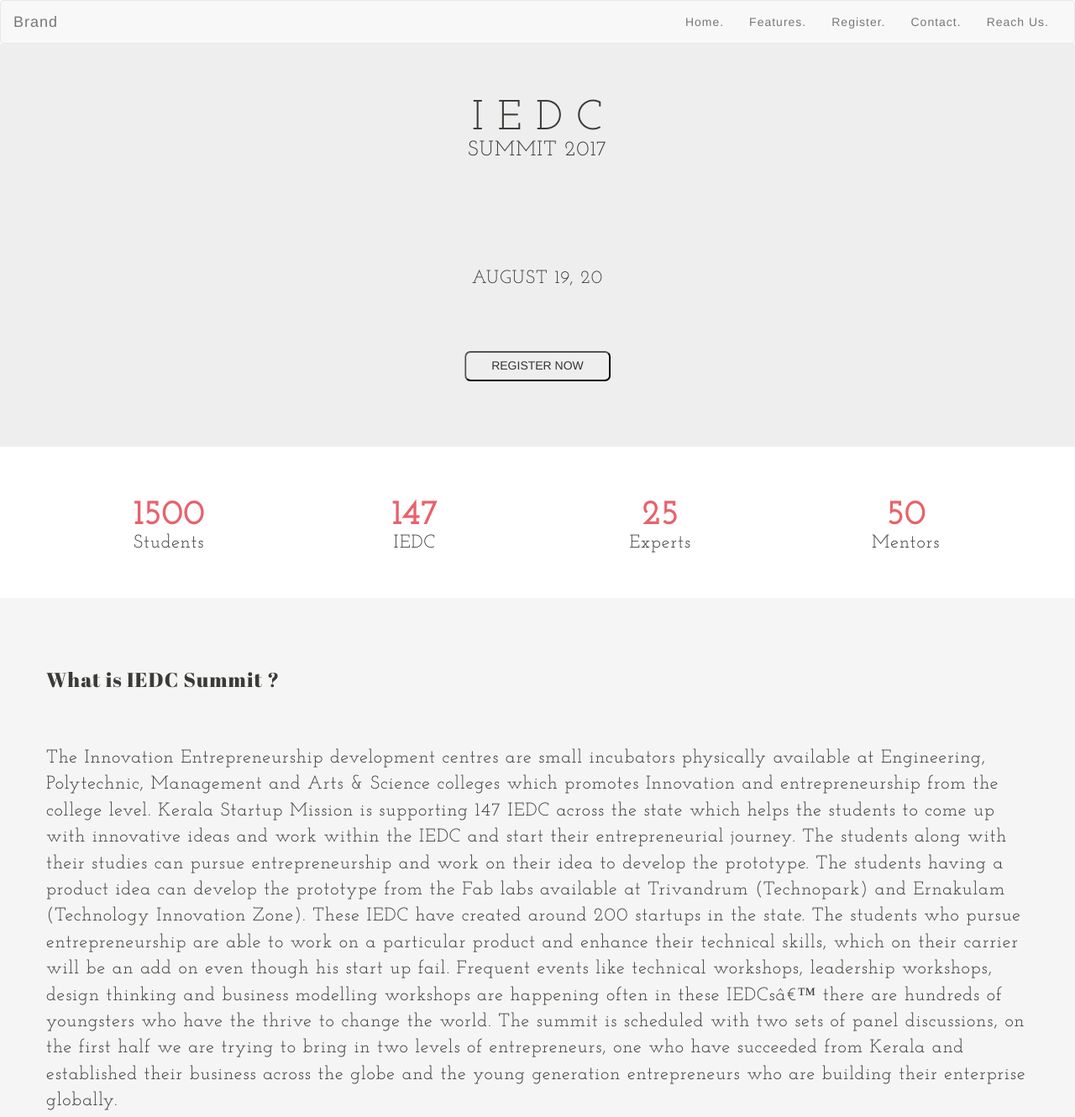
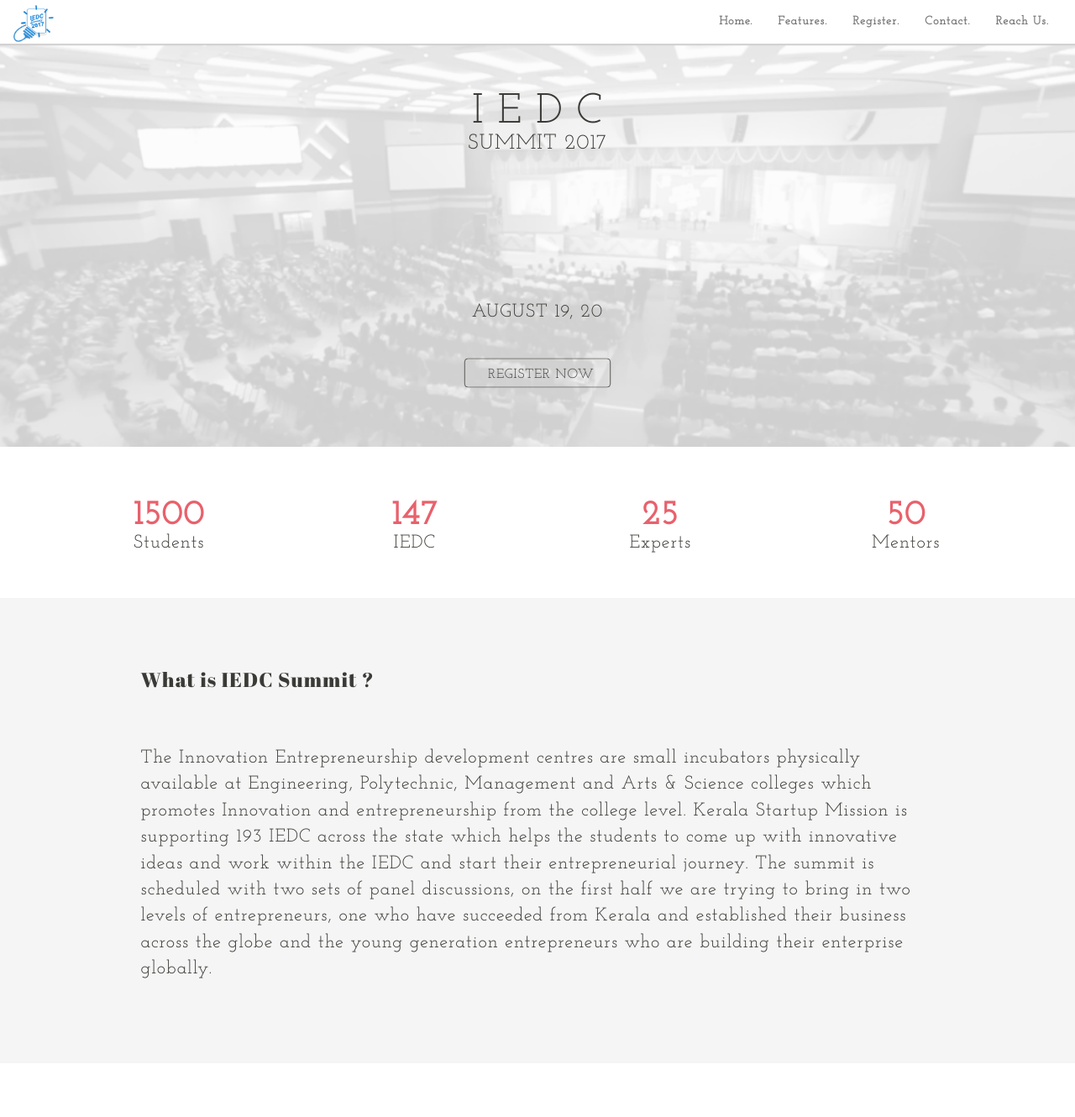
Before and after one commit to shakirullahi/iedc-summit-2017, a plain HTML site: page index.html in a window 1280 px wide. Shown: the top 1330 px of the page at 84% size. Drawn offline with nearby package versions, Linux system fonts and the light colour scheme; files whose address does not match are found by name.

Commit message:
changed the logo and added and svg

```diff
--- a/index.html
+++ b/index.html
@@ -30,7 +30,7 @@
         <span class="icon-bar"></span>
         <span class="icon-bar"></span>
       </button>
-      <a class="navbar-brand" href="#">Brand</a>
+      <a class="navbar-brand" href="#"> <img  class="img-responsive" src="/assets/logo.png" alt="logo"></a>
     </div>
 
     <!-- Collect the nav links, forms, and other content for toggling -->
@@ -56,7 +56,28 @@
       <h3 id="">SUMMIT 2017</h3>
       </div>
       <p id="date">AUGUST 19, 20</p>
-      <input type="SUBMIT" class="pinkbutton" name="SUBMIT" value="REGISTER NOW"></input>
+      <a href="">
+
+
+  <svg id="register" width="219px" height="44px" viewBox="0 0 219 44" version="1.1" xmlns="http://www.w3.org/2000/svg" xmlns:xlink="http://www.w3.org/1999/xlink">
+      <!-- Generator: Sketch 43.1 (39012) - http://www.bohemiancoding.com/sketch -->
+      <desc>Created with Sketch.</desc>
+      <defs></defs>
+      <g id="Page-1" stroke="none" stroke-width="1" fill="none" fill-rule="evenodd">
+          <g id="Desktop" transform="translate(-402.000000, -418.000000)">
+              <g id="first-continer" transform="translate(0.000000, 73.000000)">
+                  <g id="register-now" transform="translate(402.000000, 345.000000)">
+                      <rect id="Rectangle-2" stroke="#3A3B36" x="0.5" y="0.5" width="218" height="43" rx="5"></rect>
+                      <text id="REGISTER-NOW" font-family="JosefinSlab, Josefin Slab" font-size="20" font-weight="normal" fill="#3A3B36">
+                          <tspan x="35.48" y="29">REGISTER NOW</tspan>
+                      </text>
+                  </g>
+              </g>
+          </g>
+      </g>
+  </svg>
+      </a>
+      <!--<input type="SUBMIT" class="pinkbutton" name="SUBMIT" value="REGISTER NOW"> </input> -->
     </div>
     <!-- first container ends here-->
     <!-- second container starts here-->
@@ -71,13 +92,13 @@
 <!-- second container ends here-->
 <!-- third container starts here-->
     <div class="container-fluid" id="thirdcontainer">
-      <div class="container">
-      <div class="row"><h3>What is IEDC Summit ?</h3>
-      <p>The Innovation Entrepreneurship development centres are small incubators physically available at Engineering, Polytechnic, Management and Arts & Science colleges which promotes Innovation and entrepreneurship from the college level. Kerala Startup Mission is supporting 147 IEDC across the state which helps the students to come up with innovative ideas and work within the IEDC and start their entrepreneurial journey.
-
-The students along with their studies can pursue entrepreneurship and work on their idea to develop the prototype. The students having a product idea can develop the prototype from the Fab labs available at Trivandrum (Technopark) and Ernakulam (Technology Innovation Zone). These IEDC have created around 200 startups in the state. The students who pursue entrepreneurship are able to work on a particular product and enhance their technical skills, which on their carrier will be an add on even though his start up fail. Frequent events like technical workshops, leadership workshops, design thinking and business modelling workshops are happening often in these IEDCsâ€™ there are hundreds of youngsters who have the thrive to change the world.
+      <div class="container" id="textcontainer">
+      <div class="row">
+        <div class="col-md-10 col-md-offset-1"><h3>What is IEDC Summit ?</h3>
+      <p>The Innovation Entrepreneurship development centres are small incubators physically available at Engineering, Polytechnic, Management and Arts & Science colleges which promotes Innovation and entrepreneurship from the college level. Kerala Startup Mission is supporting 193 IEDC across the state which helps the students to come up with innovative ideas and work within the IEDC and start their entrepreneurial journey.
 
 The summit is scheduled with two sets of panel discussions, on the first half we are trying to bring in two levels of entrepreneurs, one who have succeeded from Kerala and established their business across the globe and the young generation entrepreneurs who are building their enterprise globally.</p>
+</div>
     </div>
   </div>
 </div>
@@ -85,7 +106,7 @@ The summit is scheduled with two sets of panel discussions, on the first half we
   <!-- speaker section -->
   <div class="container" id="speakersection">
     <div class="row">
-      <div class="col-md-1" id="inaugration">
+      <div class="col-md-1 col-md-offset-1" id="inaugration">
         <div class="round" id="chiefguest">
           <img  class="img-responsive"src="assets/chiefspeaker.png" alt="chief guest"><!-- chief guest image-->
         </div>
@@ -96,7 +117,7 @@ The summit is scheduled with two sets of panel discussions, on the first half we
       </div>
       </div>
       <div class="row" id="speakersrow1">
-        <div class="col-md-2">
+        <div class="col-md-2 col-md-offset-1">
           <div class="smallspeakers round">
 <img  class="img-responsive"src="assets/smallspeaker.png" alt="chief guest">
           </div>
@@ -169,27 +190,12 @@ The summit is scheduled with two sets of panel discussions, on the first half we
           </div>
         </div>
 
-        <div class="col-md-2">
-          <div class="smallspeakers round">
-<img  class="img-responsive"src="assets/smallspeaker.png" alt="chief guest">
-          </div>
-          <div class="speakerdesignation">
-            <h5 class="speakername">
-              Murali Manohar Joshi
-            </h5>
-            <p class="position">
-              Chairman
-            </p>
-            <p class="company">Type Ventures</p>
-          </div>
-        </div>
-
 
       </div>
 
       <!--speaker second row starts-->
       <div class="row" id="speakersection">
-        <div class="col-md-2">
+        <div class="col-md-2 col-md-offset-1">
           <div class="smallspeakers round">
 <img  class="img-responsive"src="assets/smallspeaker.png" alt="chief guest">
           </div>
@@ -261,23 +267,6 @@ The summit is scheduled with two sets of panel discussions, on the first half we
             <p class="company">Type Ventures</p>
           </div>
         </div>
-
-        <div class="col-md-2">
-          <div class="smallspeakers round">
-<img  class="img-responsive"src="assets/smallspeaker.png" alt="chief guest">
-          </div>
-          <div class="speakerdesignation">
-            <h5 class="speakername">
-              Murali Manohar Joshi
-            </h5>
-            <p class="position">
-              Chairman
-            </p>
-            <p class="company">Type Ventures</p>
-          </div>
-        </div>
-
-
       </div>
 
 
@@ -285,10 +274,14 @@ The summit is scheduled with two sets of panel discussions, on the first half we
   <!--speaker section ends-->
 <div class="container-fluid" id="TracksTextSection">
   <div class="container">
+    <div class="row">
+      <div class="col-md-offset-1">
     <h3>Tracks</h3>
     <p>Get informed and inspired at more than 150 sessions and labs across eight tracks. Mix and match to create a personalized schedule.</p>
     <br>
     <p>More Reasons To Attend.</p>
+  </div>
+</div>
   </div>
 </div>
     <!--the features starts here-->
--- a/styles/styles.scss
+++ b/styles/styles.scss
@@ -9,6 +9,20 @@ h1, h2, h3, h4, h5, h6, p, a {
 }
 h1, h2, h3, h4, h5, h6{
 font-family: $abril;
+}
+a{
+	font-family: $josefin;
+	font-weight: bold;
+}
+.navbar-default {
+    background-color: #FFFFFF;
+    border-color: #FFFFFF;
+}
+.navbar-brand{
+	img{
+		height: 45px;
+		margin-top: -10px;
+	}
 }
 p{
 	font-family: $josefin;
@@ -30,12 +44,13 @@ p{
 	margin-top: -20px;
 	height:60vh;
 	background-attachment:fixed;
-	background:#EEEEEE;
+	background: url("../assets/firstbg.png");
+	background-size: cover;
 	position: relative;
 		#headercontainer{
 			position: absolute;
 			left: 50%;
-			top: 12vh;
+			top: 11vh;
 			transform: translate(-50%,-50%);
 			h1, h5{
 				text-align: center;
@@ -43,13 +58,14 @@ p{
 		}
 		#date{
 			position: absolute;
-			top: 35vh;
+			top: 40vh;
 			left: 50%;
 			transform: translate(-50%,-50%);
 		}
 		input{
+			box-shadow: 0 0 0 0;
 			position: absolute;
-			top: 48vh;
+			top: 49vh;
 			left: 50%;
 			transform: translate(-50%,-50%);
 			padding-left: 30px;
@@ -59,6 +75,14 @@ p{
 			border-radius: 7px;
 			background: transparent;
 
+		}
+		#register{
+			position: absolute;
+			top: 49vh;
+			left: 50%;
+			transform: translate(-50%,-50%);
+			width: 20%;
+			height: 35px;
 		}
 
 }
@@ -91,6 +115,9 @@ p{
 #thirdcontainer{
 	background-attachment: fixed;
 	background: #F5F5F5;
+	#thirdcontainer{
+		width: 80%;
+	}
 	.container{
 		margin-top: 8vh;
 		h3{
@@ -98,7 +125,7 @@ p{
 		}
 		p{
 			font-weight: 300;
-			margin-bottom: 16vh;
+			margin-bottom: 12vh;
 		}
 	}
 }
```
Also changed, not shown: assets/firstbg.png (added), assets/logo.png (added), css/styles.css, 2 other files.
